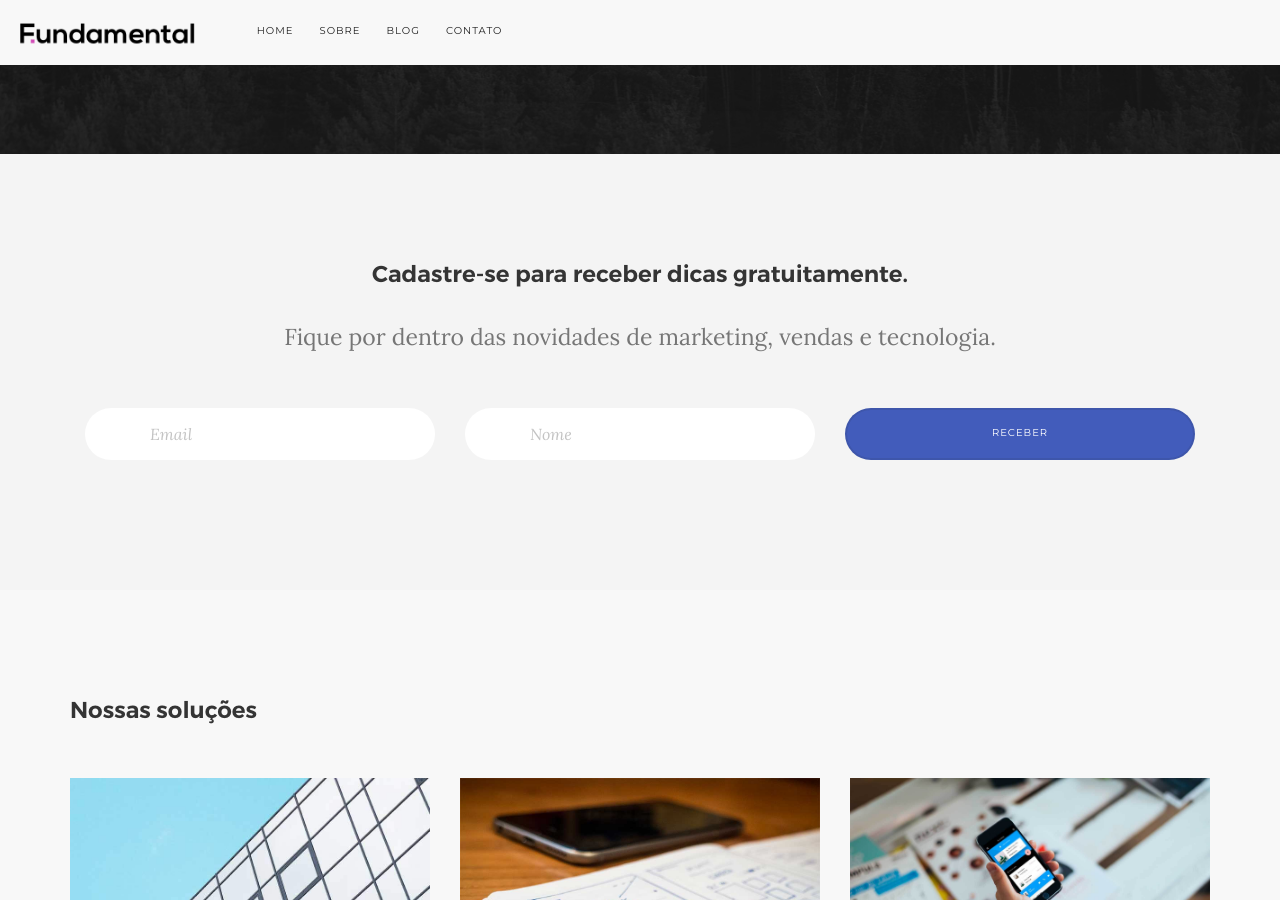
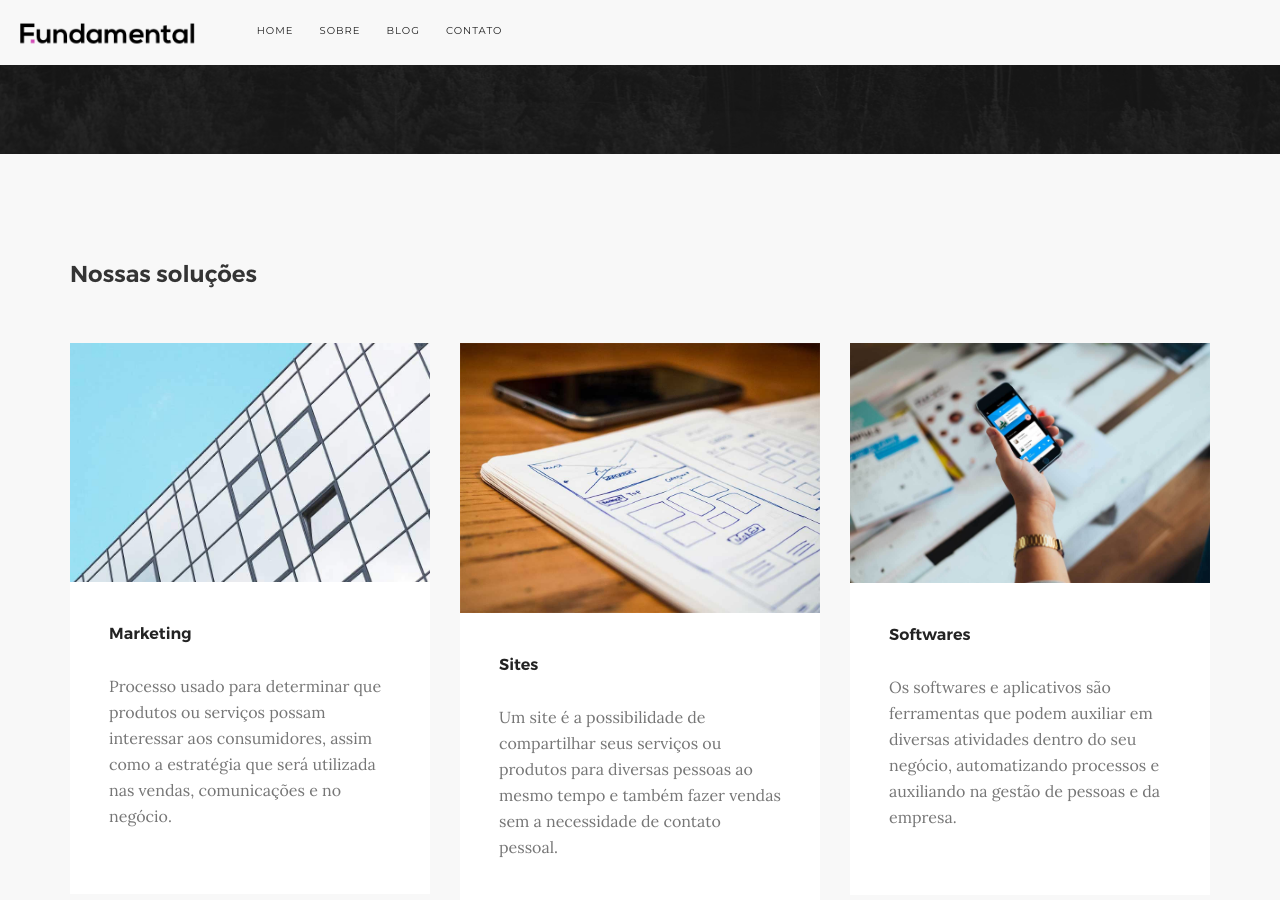
Before and after one commit to WeThinkIdeas/fundamental.github.io, a Jekyll site: the page built from index.html, in a window 1280 px wide and 900 px high, scrolled down 386 px. Built offline with Jekyll 4.4.1, drawn with Linux system fonts in a browser that asks for light colours; some web fonts are replaced; some of the changed text lies outside the part shown.

Commit message:
forms_remove

```diff
--- a/_includes/footer.html
+++ b/_includes/footer.html
@@ -1,5 +1,5 @@
 
-<section class="subscribe subscribe-1 space--sm imagebg">
+<!-- <section class="subscribe subscribe-1 space--sm imagebg">
         <div class="background-image-holder">
           <img alt="image" src="{{ "/img/hero28.jpg" | prepend: site.baseurl }}">
         </div>
@@ -18,7 +18,7 @@
             </div>
           </div>
         </div>
-      </section>
+      </section> -->
 
 <footer class="bg--dark footer-4">
     <div class="container">
--- a/index.html
+++ b/index.html
@@ -28,7 +28,7 @@ title: Home page
             </div>
         </section>
 
-        <section class="subscribe subscribe-3 bg--secondary">
+        <!-- <section class="subscribe subscribe-3 bg--secondary">
             <div class="container">
               <div class="row">
                 <div class="col-sm-12 text-center">
@@ -49,7 +49,7 @@ title: Home page
                 </div>
               </div>
             </div>
-          </section>
+          </section> -->
 
           			<section>
           				<div class="container">
```
